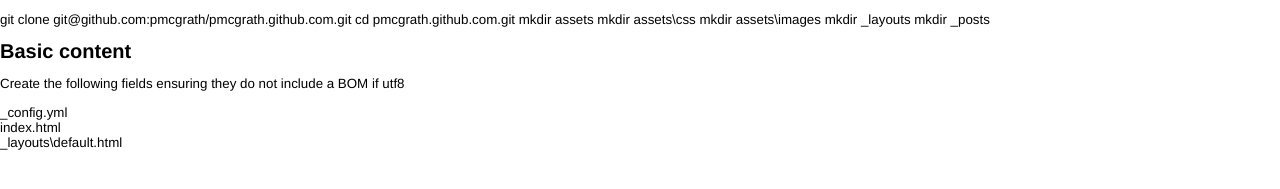
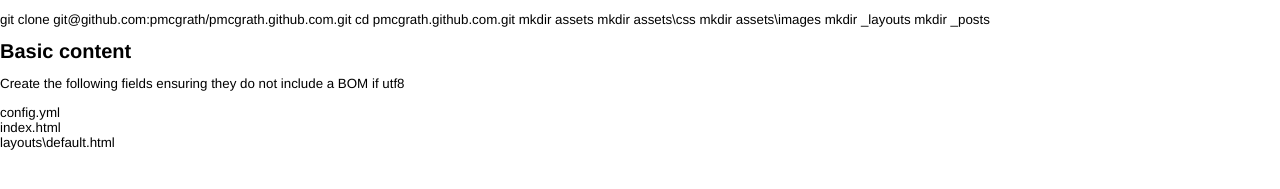
Before and after one commit to pmcgrath/pmcgrath.github.com, a Jekyll site: the page built from _posts/2012-07-08-create-content-using-github-pages.md, in a window 1280 px wide. Shown: the part 177-366 px from the top of the page. Built offline with Jekyll 4.4.1, drawn with Linux system fonts in a browser that asks for light colours.

```diff
--- a/_posts/2012-07-08-Setting-Up-github-Pages-content.md
+++ b/_posts/2012-07-08-create-content-using-github-pages.md
@@ -19,6 +19,6 @@ mkdir _posts
 
 ## Basic content
 Create the following fields ensuring they do not include a BOM if utf8
-* _config.yml
+* config.yml
 * index.html
-* _layouts\default.html
+* layouts\default.html
```
